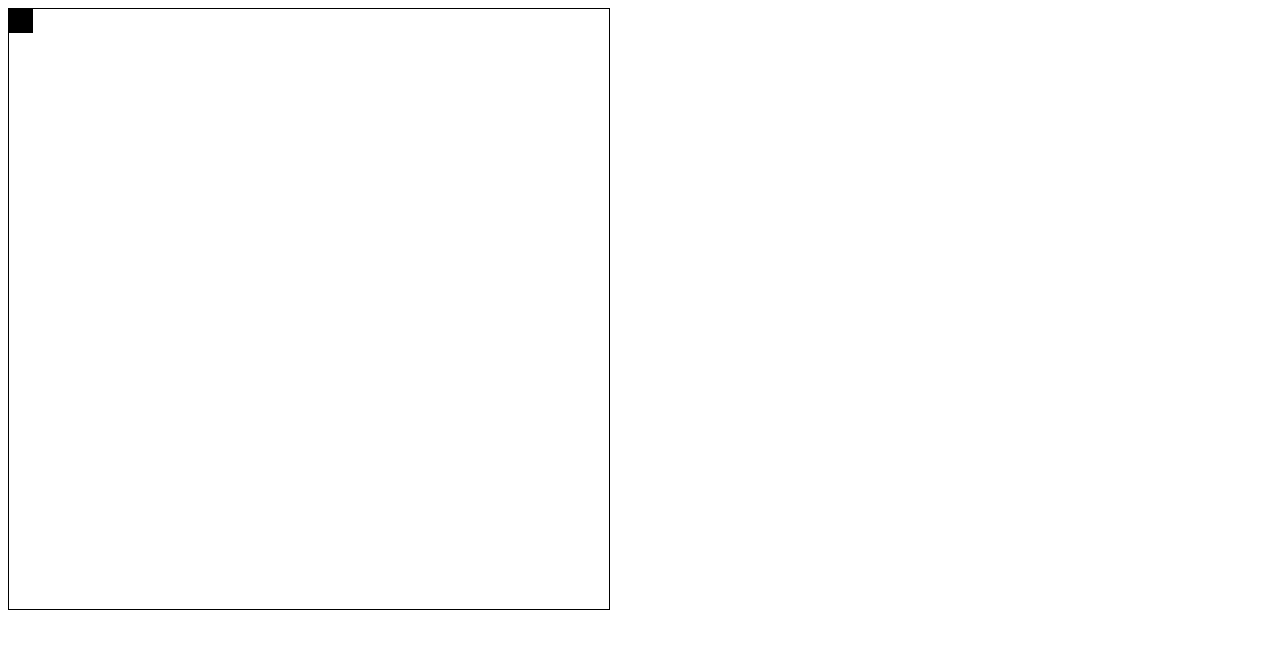
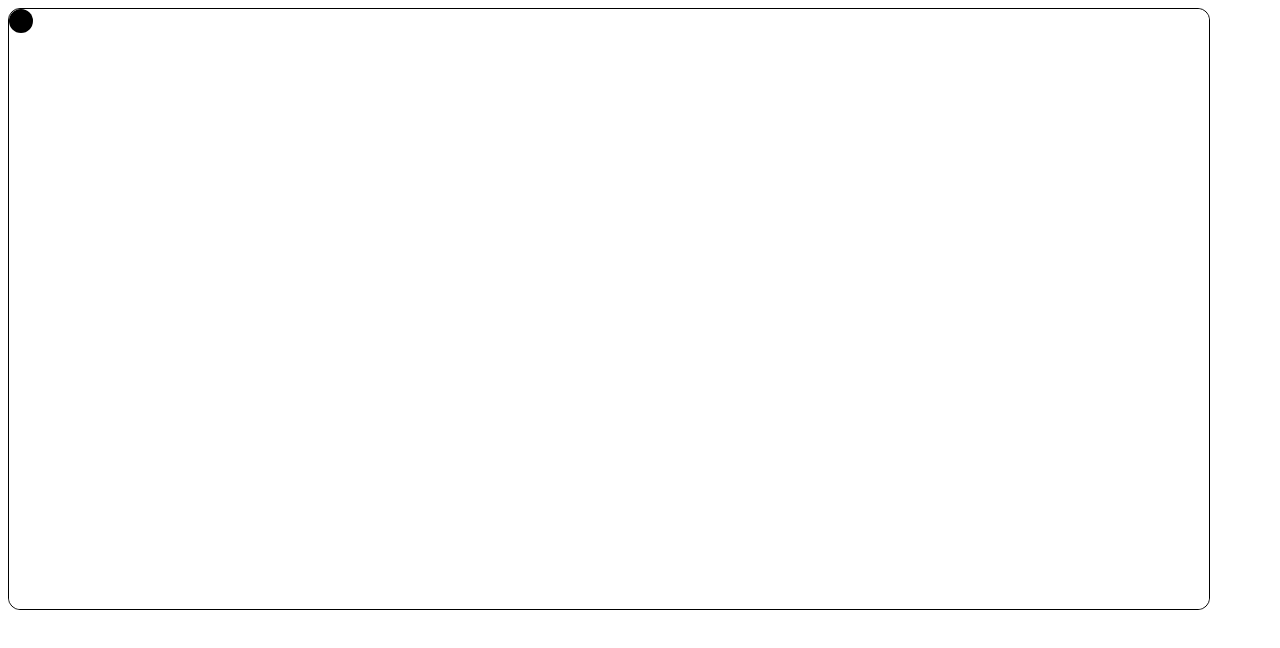
Before and after one commit to LosBunkos/dungeon-crawl-her, a website: page index.html in a window 1280 px wide. Drawn offline with nearby package versions, Linux system fonts and the light colour scheme.

Commit message:
Fixed dumb bugs. added better styling for non-standard boards

```diff
--- a/board.js
+++ b/board.js
@@ -88,13 +88,13 @@ var Board = function(width, height) {
     var newX = currX + dx;
     var newY = currY + dy;
     var maxX = this.width - 1; // Max defined array index ()
-    var maxY = this.width - 1; // ^
+    var maxY = this.height - 1; // ^
     var err = false;
 
     // Check for array overflows
     // x overflows
     if(newX > maxX || newX < 0) {
-      console.log('Warning: X overflow (safelyGo)');
+      console.warn('Warning: X overflow (safelyGo)');
       err = true;
     }
     // y overflows
--- a/index.html
+++ b/index.html
@@ -15,7 +15,7 @@
 
   <script>
     // Just for testing purposes
-    var board = new Board(25);
+    var board = new Board(50, 25);
     board.init();
     ui = new UI(board);
     ui.initBoard();
--- a/style.css
+++ b/style.css
@@ -5,10 +5,12 @@ div .square {
   display: inline-block;
   float: left;
   background-color: white;
+  border-radius: 12px;
 }
 
 #board {
   width: 600px;
   height: 600px;
   border: 1px solid black;
+  border-radius: 12px;
 }
--- a/ui.js
+++ b/ui.js
@@ -58,6 +58,10 @@ var UI = function(board) {
 
     // Make it so the container has a set size,
     // and we only change the 'resolution' aka num of divs
+    var aspectRatio = board.width / board.height;
+    // Hardcoded, to test
+    $('#board').css('width', 600 * aspectRatio);
+    // $('#board').css('height',600 / aspectRatio);
     $('.square').css('width',((100 / this.board.width) + '%'));
     $('.square').css('height',((100 / this.board.height) + '%'));
 
```
